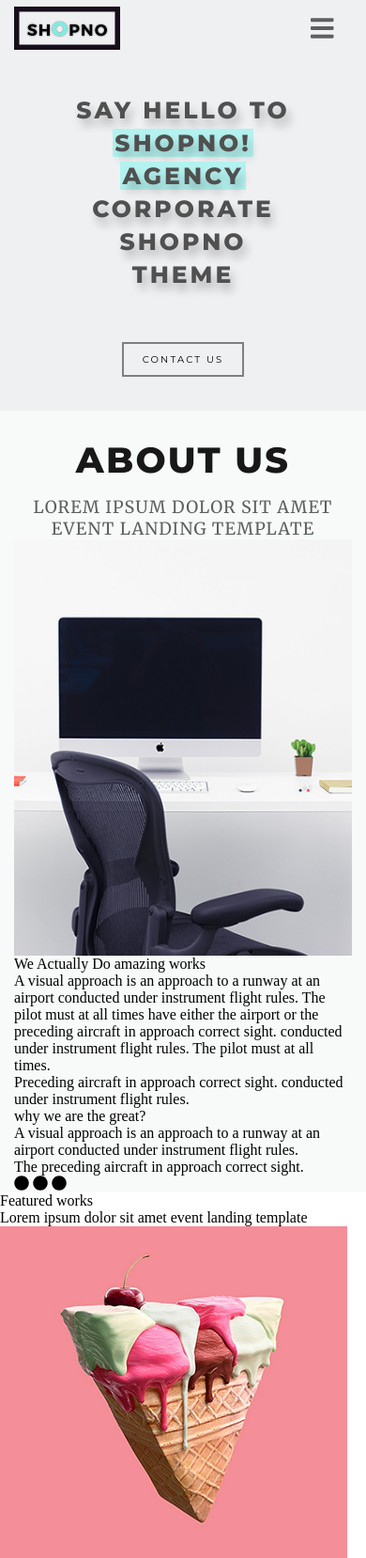
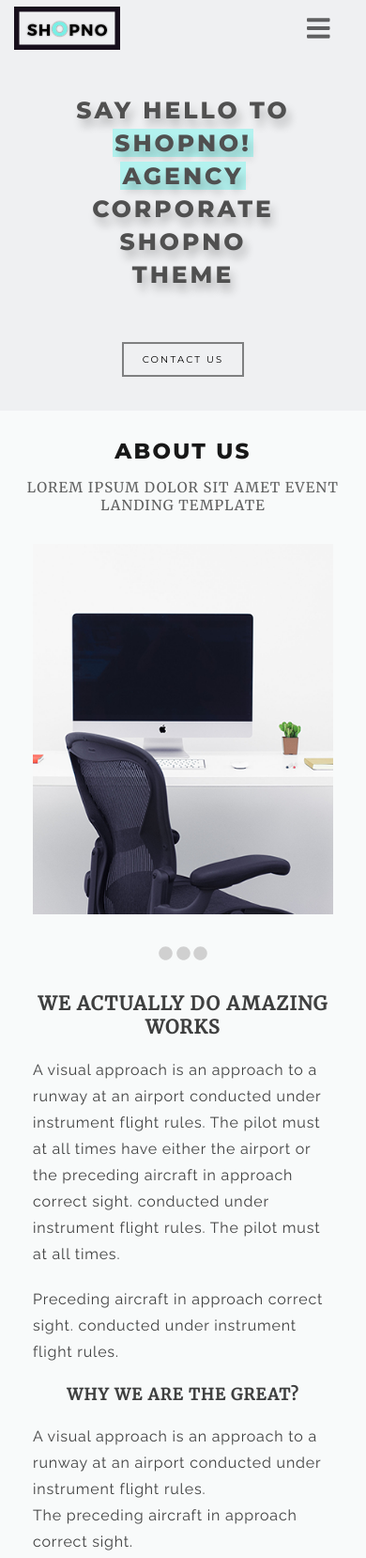
Before and after one commit to Kpexa/Shopno, a website: page src/index.html in a window 390 px wide. Shown: the top 1658 px of the page at 94% size. Drawn offline with Linux system fonts and the light colour scheme.

Commit message:
зробив сторінку ABOUT US

```diff
--- a/src/index.html
+++ b/src/index.html
@@ -35,22 +35,24 @@
 			<h3 class="page-caption">ABOUT US</h3>
 			<h4 class="page-subcaption">Lorem ipsum dolor sit amet event landing template</h4>
 			<div class="content-about-us">
-				<img src="images/about_us-1.png" alt="work place">
+				<div class="image-about-us">
+					<img src="images/about_us-1.png" alt="work place">
+					<div class="navigation-dots-about-us">
+						<i class="fas fa-circle"></i>
+						<i class="fas fa-circle"></i>
+						<i class="fas fa-circle"></i>
+					</div>
+				</div>
 				<article class="article-about-us">
-					<h5 class="caption-item">We Actually Do amazing works</h5>
-					<p class="content-item">A visual approach is an approach to a runway at an airport
+					<h5 class="caption-article">We Actually Do amazing works</h5>
+					<p class="text-article">A visual approach is an approach to a runway at an airport
 					conducted under instrument flight rules. The pilot must at all times have either the airport or the preceding aircraft in approach correct sight. conducted under instrument flight rules. The pilot must at all times.</p>
-					<p class="content-item">Preceding aircraft in approach correct sight. conducted under instrument flight rules.</p>
+					<p class="text-article">Preceding aircraft in approach correct sight. conducted under instrument flight rules.</p>
 					<h6>why we are the great?</h6>
-					<p class="content-item">A visual approach is an approach to a runway at an airport
+					<p class="text-article">A visual approach is an approach to a runway at an airport
 					conducted under instrument flight rules.<br>
 					The preceding aircraft in approach correct sight.</p>
 				</article>
-			</div>
-			<div class="navigation-dots-about-us">
-				<i class="fas fa-circle"></i>
-				<i class="fas fa-circle"></i>
-				<i class="fas fa-circle"></i>
 			</div>
 		</section>
 	</div>
--- a/src/precss/styles.less
+++ b/src/precss/styles.less
@@ -31,15 +31,18 @@
 	}
 
 	.burger {
+		position: fixed;
+		right: 10%;
+		z-index: 100;
 		align-self: center;
 		font-size: 28px;
 		color: rgba(0, 0, 0, 0.6);
-		.to(992px, {
-			margin-right: 50px;
-		});
-		.to(576px, {
-			margin-right: 20px;
-		});
+		// .to(992px, {
+		// 	margin-right: 50px;
+		// });
+		// .to(576px, {
+		// 	margin-right: 20px;
+		// });
 
 		&:hover{
 			cursor: pointer;
@@ -125,14 +128,82 @@
 
 .page-caption {
 	.page-caption();
+	.to(420px, {
+		font-size: 23px;
+	});
 }
 
 .page-subcaption {
 	.page-subcaption();
+	.to(420px, {
+		font-size: 15px;
+	});
 }
 
 .content-about-us {
 	.flex();
+	box-sizing: border-box;
+	margin-top: 9%;
+	padding: 0 100px 70px;
+	.to(1140px, {
+		flex-direction: column;
+	});
+	.to(690px, {
+		padding: 0 50px 50px;
+	});
+	.to(420px, {
+		padding: 0 20px 30px;
+	});
+}
+
+.image-about-us {
+	margin: 0 auto;
+
+	.navigation-dots-about-us {
+		margin: 30px 0;
+		text-align: center;
+		color: #d0d0d0;
+		font-size: 15px;
+	}
+
+	.fa-circle:hover {
+		cursor: pointer;
+	}
+}
+
+.article-about-us {
+	flex-basis: 380px;
+	flex-grow: 1;
+	margin-left: 100px;
+	.to(1140px, {
+		margin-left: 0;
+	});
+
+	.caption-article {
+		.caption-article();
+		.to(1140px, {
+			text-align: center;
+		});
+	}
+
+	.text-article {
+		.text-article();
+		margin-bottom: 20px;
+	}
+
+	h6 {
+		margin-bottom: 20px;
+		font-family: Merriweather;
+		font-size: 17px;
+		font-weight: 700;
+		letter-spacing: 1.2px;
+		text-transform: uppercase;
+		color: #3e3f3f;
+		.to(1140px, {
+			text-align: center;
+		});
+	}
+
 }
 
 /* =============== FEATURED WORKS =============== */
--- a/src/precss/vars.less
+++ b/src/precss/vars.less
@@ -16,7 +16,7 @@
 	padding-top: 8%;
 }
 
-.page-subcaption {
+.page-subcaption(){
     text-align: center;
 	font-family: Merriweather;
 	font-size: 18px;
@@ -27,7 +27,8 @@
 	margin-bottom: 0;
 }
 
-.caption-article {
+.caption-article(){
+	margin-bottom: 20px;
     font-family: Merriweather;
 	font-size: 20px;
 	font-weight: 700;
@@ -36,7 +37,7 @@
 	color: #3e3f3f;
 }
 
-.text-article {
+.text-article(){
     font-family: Raleway;
 	font-size: 16px;
 	color: #404141;
```
Also changed, not shown: src/css/styles.css.
